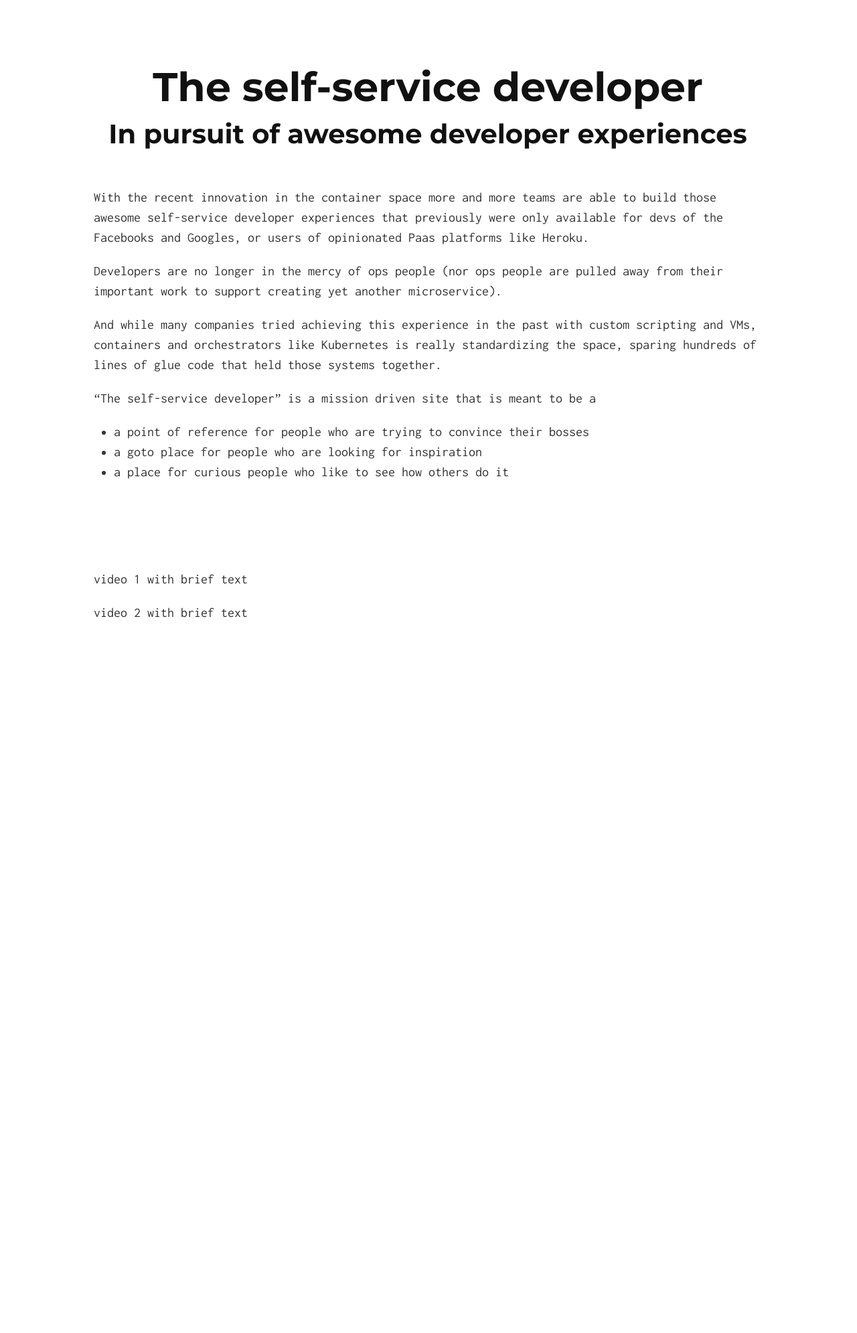
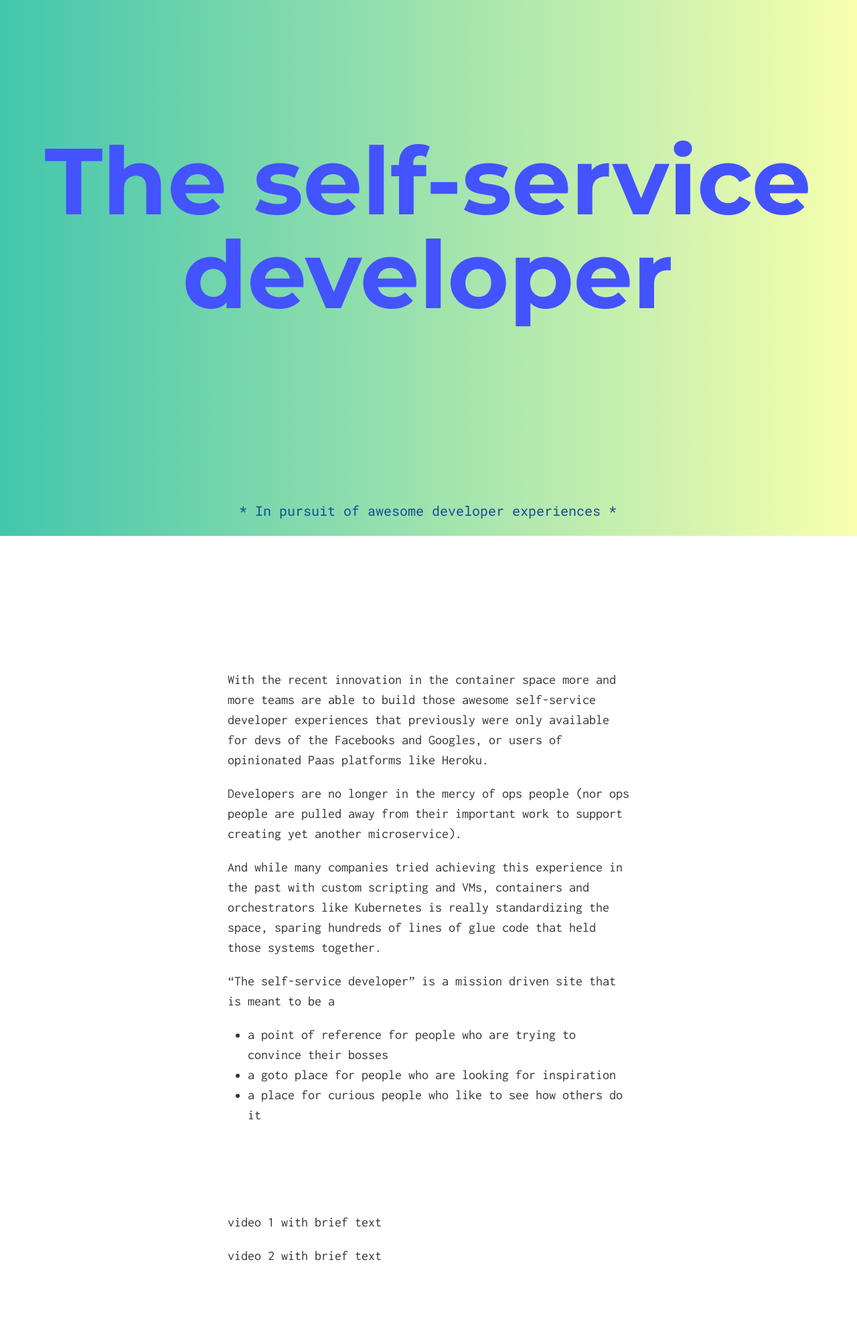
Before and after one commit to laszlocph/the-self-service-dev, a Jekyll site: the page built from index.md, in a window 1280 px wide. Shown: the whole page at 67% size. Built offline with Jekyll 4.4.1, drawn with Linux system fonts in a browser that asks for light colours; before the commit the page ends 1030 px from its top, so only the background shows below that.

Commit message:
Messing with colors

```diff
--- a/_layouts/default.html
+++ b/_layouts/default.html
@@ -5,13 +5,19 @@
   <meta http-equiv="X-UA-Compatible" content="IE=edge">
   <meta name="description" content="{{ site.description }}">
   <meta name="viewport" content="width=device-width, initial-scale=1.0">
+
   <title>{{ site.title }}</title>
-  <link rel="stylesheet" href="css/main.css">
+  <link rel="stylesheet" href="css/main.css?1">
 {% include head.html %}
 </head>
 <body>
+  <div class="header">
+    <div class="header-container">
+      <h1>The self-service developer</h1>
+    </div>
+    <div class="center"><h2>* In pursuit of awesome developer experiences *</h2></div>
+  </div>
   <div class="container">
-    <h1><a href="./">{{ site.tag_text }}</a><span style = "display: block; font-size: 2rem; margin-top: 1rem">In pursuit of awesome developer experiences<span></h1>
     {{ content }}
   </div>
 {% include scripts.html %}
--- a/_sass/_solo.scss
+++ b/_sass/_solo.scss
@@ -1,4 +1,4 @@
-@import url(//fonts.googleapis.com/css?family=Inconsolata:400,700|Montserrat:700);
+@import url(//fonts.googleapis.com/css?family=Inconsolata:400,700|Montserrat:700|Roboto+Mono);
 
 html {
   font: 16px/1.5 Inconsolata, sans-serif;
@@ -11,14 +11,8 @@ html {
 }
 
 body {
-  margin: 2rem 0 5rem;
+  margin: 0 0 5rem;
   color: #333;
-}
-
-@media (min-width: 30rem) {
-  body {
-    margin-top: 5rem;
-  }
 }
 
 a {
@@ -147,7 +141,78 @@ pre > code {
 }
 
 .container {
-  max-width: 50rem;
+  max-width: 30rem;
   margin: 0 auto;
   padding: 0 1rem;
 }
+
+
+
+
+
+
+
+.header h1 {
+  font-size: 4rem;
+  color: #4353ff;
+  text-align: center;
+}
+
+@media (min-width: 30rem) {
+  .header h1 {
+    font-size: 7rem;
+  }
+}
+
+.header {
+  /* https://uigradients.com/#HoneyDew */
+  background: #43C6AC;  /* fallback for old browsers */
+  background: -webkit-linear-gradient(to right, #43C6AC, #F8FFAE);  /* Chrome 10-25, Safari 5.1-6 */
+  background: linear-gradient(to right, #43C6AC, #F8FFAE); /* W3C, IE 10+/ Edge, Firefox 16+, Chrome 26+, Opera 12+, Safari 7+ */
+
+  padding: 4rem 0 13rem;
+  position: relative;
+  margin-bottom: 10rem;
+}
+
+@media (min-width: 30rem) {
+  .header {
+    padding: 2rem 0 13rem;
+  }
+}
+
+h2 {
+  font-family: 'Roboto Mono', sans-serif;
+  color: #174b94;
+  font-size: 1em;
+  line-height: 1.75em;
+  font-weight: 500;
+  text-align: center;
+}
+
+.center {
+  position: absolute;
+  bottom: 0rem;
+  left: 0;
+  right: 0;
+  margin: 0 auto;
+  width: 20rem;
+}
+
+@media (min-width: 30rem) {
+  .center {
+    width: 30rem;
+  }
+}
+
+.header-container {
+  max-width: 60rem;
+  margin: 0 auto;
+  padding: 0 1rem;
+}
+
+@media (min-width: 30rem) {
+  .header {
+    padding-top: 10rem;
+  }
+}
```
